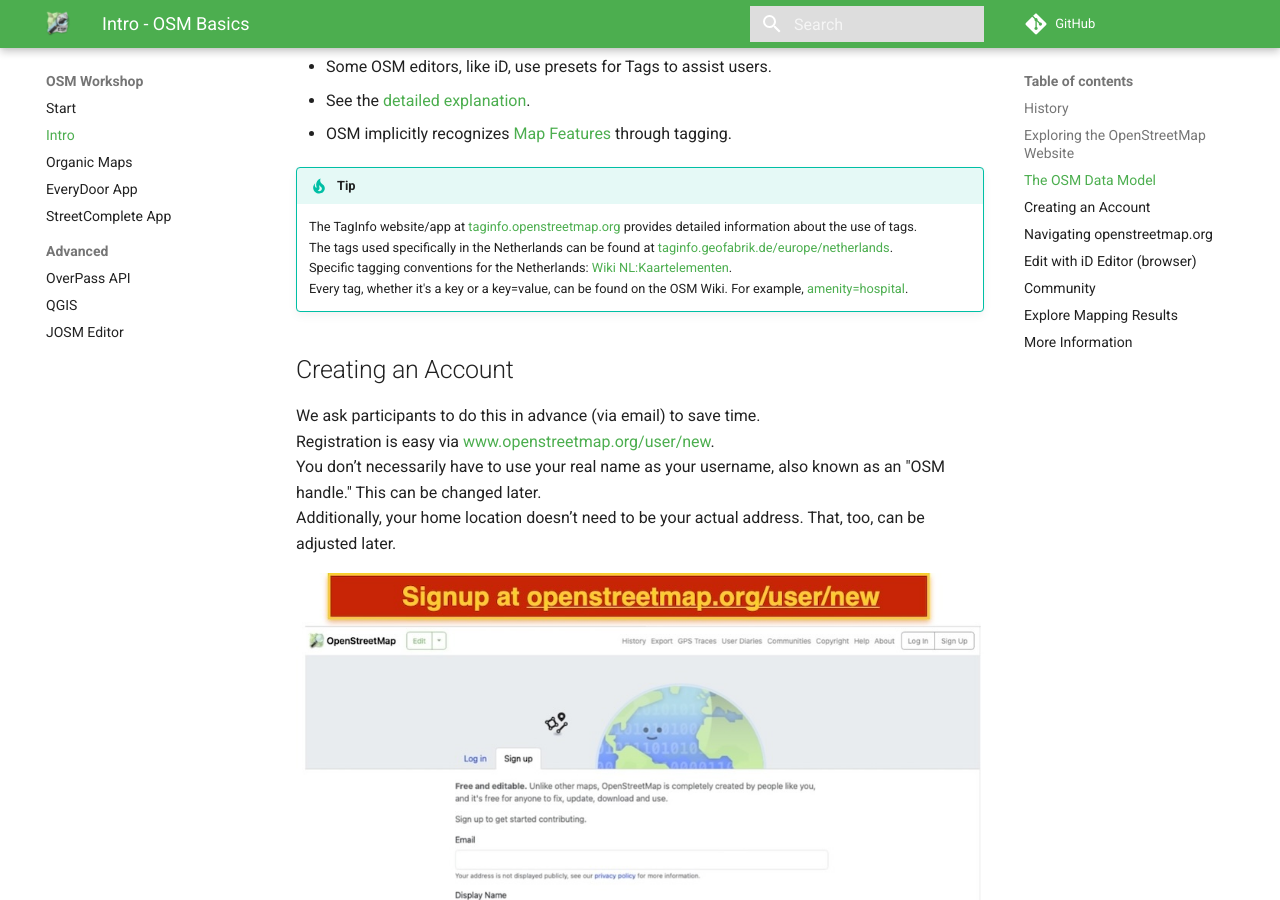
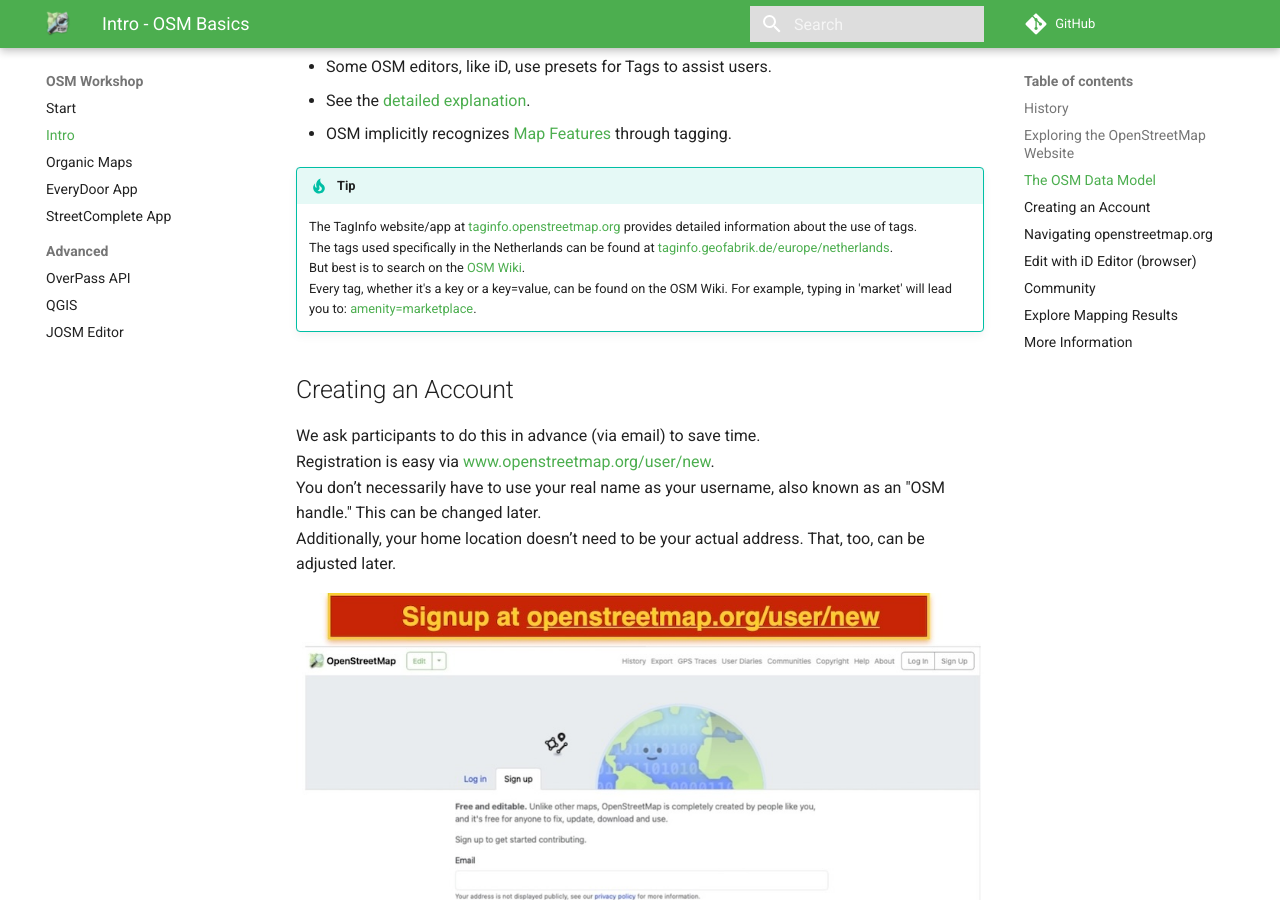
Before and after one commit to justb4/alpumapa.xyz, an MkDocs documentation site: the page built from docs/src/intro.md, in a window 1280 px wide and 900 px high, scrolled down 1096 px. Built offline with MkDocs 1.6.1 and Material for MkDocs 9.7.7, drawn with Linux system fonts in a browser that asks for light colours; comment, search, counter and statistics services are not loaded.

```diff
--- a/docs/src/intro.md
+++ b/docs/src/intro.md
@@ -47,8 +47,9 @@ Instead of models and schemas with attributes, like in GML, OSM uses **Tagging**
 
     The TagInfo website/app at [taginfo.openstreetmap.org](https://taginfo.openstreetmap.org/) provides detailed information about the use of tags.
     The tags used specifically in the Netherlands can be found at [taginfo.geofabrik.de/europe/netherlands](https://taginfo.geofabrik.de/europe/netherlands).
-    Specific tagging conventions for the Netherlands: [Wiki NL:Kaartelementen](https://wiki.openstreetmap.org/wiki/NL:Kaartelementen).
-    Every tag, whether it's a key or a key=value, can be found on the OSM Wiki. For example, [amenity=hospital](https://wiki.openstreetmap.org/wiki/Tag:amenity%3Dhospital).
+    But best is to search on the [OSM Wiki](https://wiki.openstreetmap.org/wiki/Main_Page).
+    Every tag, whether it's a key or a key=value, can be found on the OSM Wiki.
+    For example, typing in 'market' will lead you to: [amenity=marketplace](https://wiki.openstreetmap.org/wiki/Tag:amenity%marketplace).
 
 ## Creating an Account
 
```
Also changed, not shown: docs/src/apps/organic.md (+39 -1 lines), docs/src/assets/images/organic-export.jpg (added), docs/src/assets/images/organic-recording.jpg (added), 1 other file.
